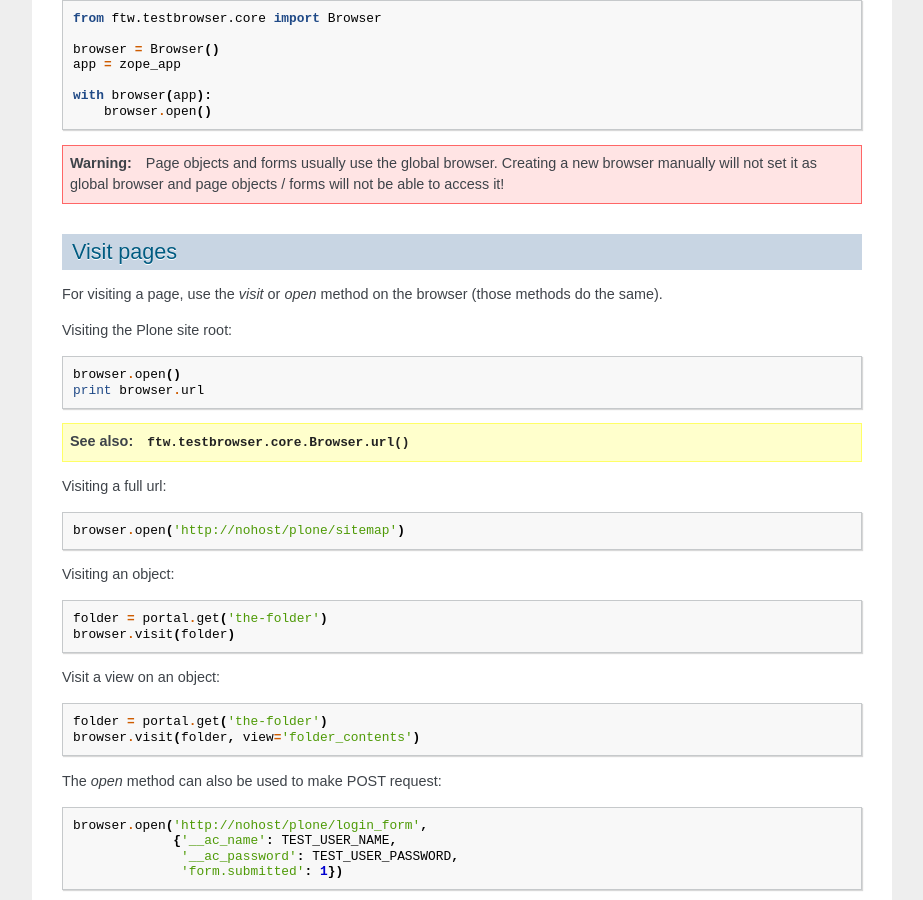
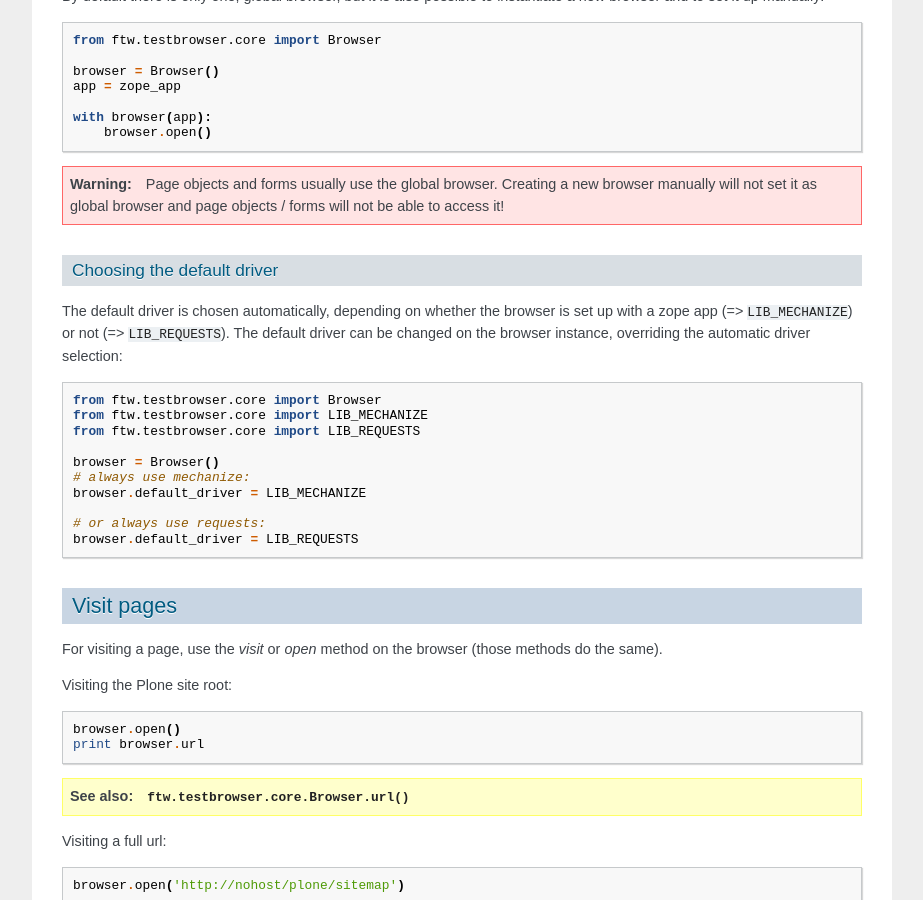
Before and after one commit to 4teamwork/ftw.testbrowser, a Sphinx documentation site: the page built from docs/source/userdoc.rst, in a window 1280 px wide and 900 px high, scrolled down 869 px. Shown: the whole window, without its empty margins (198-1121 px from the left). Built offline with Sphinx 7.4.7, drawn with Linux system fonts in a browser that asks for light colours; some of the changed text lies outside the part shown.

Commit message:
add default_driver option.
The ``default_driver`` option allows to set the default driver for all
upcoming sessions on a browser instance.

```diff
--- a/docs/HISTORY.txt
+++ b/docs/HISTORY.txt
@@ -5,6 +5,7 @@
 1.20.1 (unreleased)
 -------------------
 
+- Add ``default_driver`` option to the driver. [jone]
 - Refactoring: introduce request drivers. [jone]
 
 
--- a/docs/source/userdoc.rst
+++ b/docs/source/userdoc.rst
@@ -47,6 +47,26 @@
    browser manually will not set it as global browser and page objects / forms will
    not be able to access it!
 
+Choosing the default driver
+---------------------------
+
+The default driver is chosen automatically, depending on whether the browser is
+set up with a zope app (=> ``LIB_MECHANIZE``) or not (=> ``LIB_REQUESTS``).
+The default driver can be changed on the browser instance, overriding the
+automatic driver selection:
+
+.. code:: py
+
+    from ftw.testbrowser.core import Browser
+    from ftw.testbrowser.core import LIB_MECHANIZE
+    from ftw.testbrowser.core import LIB_REQUESTS
+
+    browser = Browser()
+    # always use mechanize:
+    browser.default_driver = LIB_MECHANIZE
+
+    # or always use requests:
+    browser.default_driver = LIB_REQUESTS
 
 
 Visit pages
```
Also changed, not shown: 2 other files.
